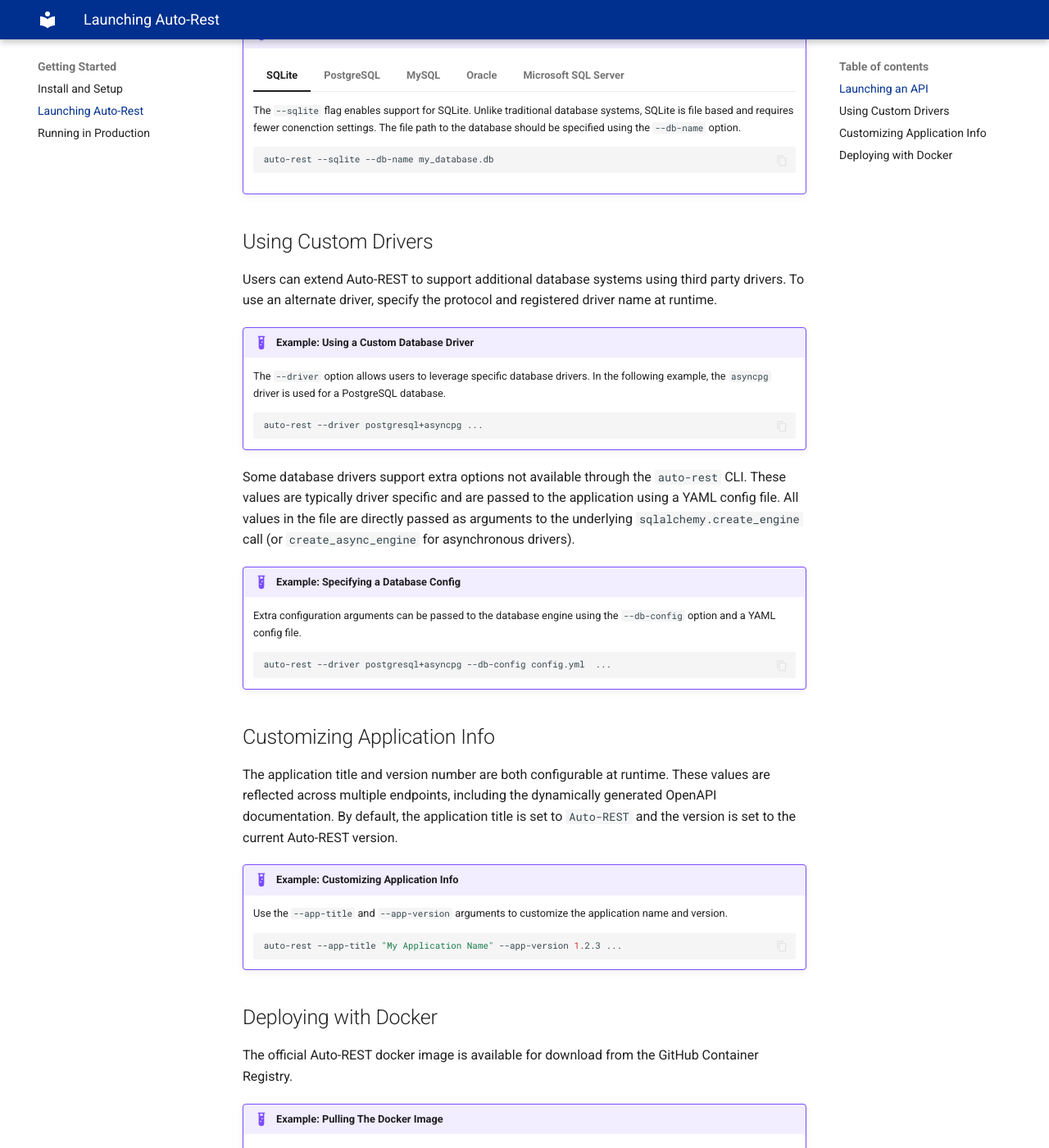
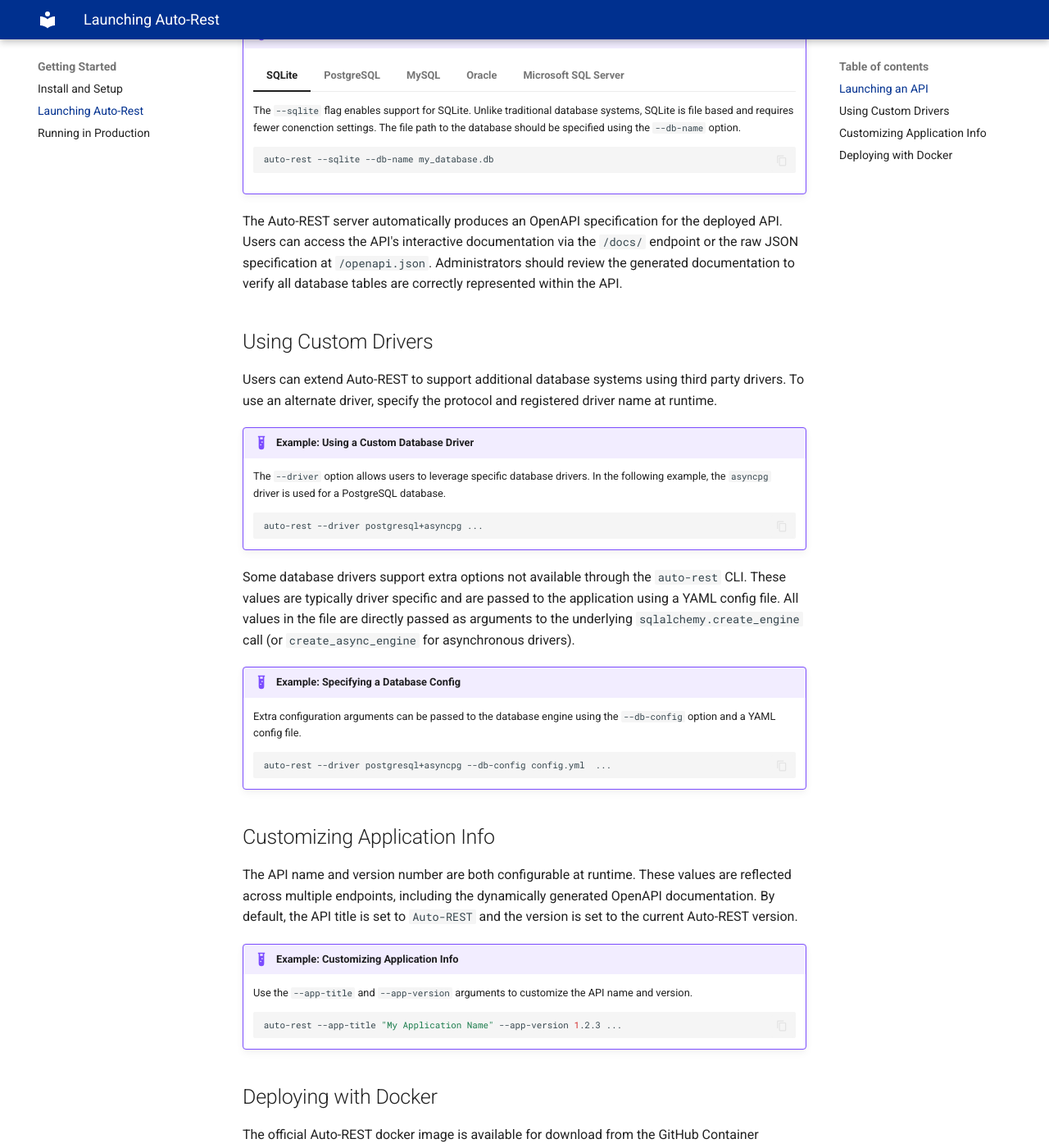
Before and after one commit to Better-HPC/auto-rest, an MkDocs documentation site: the page built from docs/getting_started/launching.md, in a window 1280 px wide and 1400 px high, scrolled down 445 px. Shown: the whole window at 82% size. Built offline with MkDocs 1.6.1 and Material for MkDocs 9.7.7, drawn with Linux system fonts in a browser that asks for light colours.

Commit message:
Clarifies availability of OpenAPI docs

````diff
--- a/docs/getting_started/launching.md
+++ b/docs/getting_started/launching.md
@@ -54,6 +54,11 @@
         auto-rest --mssql --db-host localhost --db-port 1433 --db-name my_database
         ```
 
+The Auto-REST server automatically produces an OpenAPI specification for the deployed API.
+Users can access the API's interactive documentation via the `/docs/` endpoint or the raw JSON specification at `/openapi.json`.
+Administrators should review the generated documentation to verify all database tables are correctly represented within
+the API.
+
 ## Using Custom Drivers
 
 Users can extend Auto-REST to support additional database systems using third party drivers.
@@ -84,13 +89,13 @@
 
 ## Customizing Application Info
 
-The application title and version number are both configurable at runtime.
+The API name and version number are both configurable at runtime.
 These values are reflected across multiple endpoints, including the dynamically generated OpenAPI documentation.
-By default, the application title is set to `Auto-REST` and the version is set to the current Auto-REST version.
+By default, the API title is set to `Auto-REST` and the version is set to the current Auto-REST version.
 
 !!! example "Example: Customizing Application Info"
 
-    Use the `--app-title` and `--app-version` arguments to customize the application name and version.
+    Use the `--app-title` and `--app-version` arguments to customize the API name and version.
 
     ```shell
     auto-rest --app-title "My Application Name" --app-version 1.2.3 ...
````
